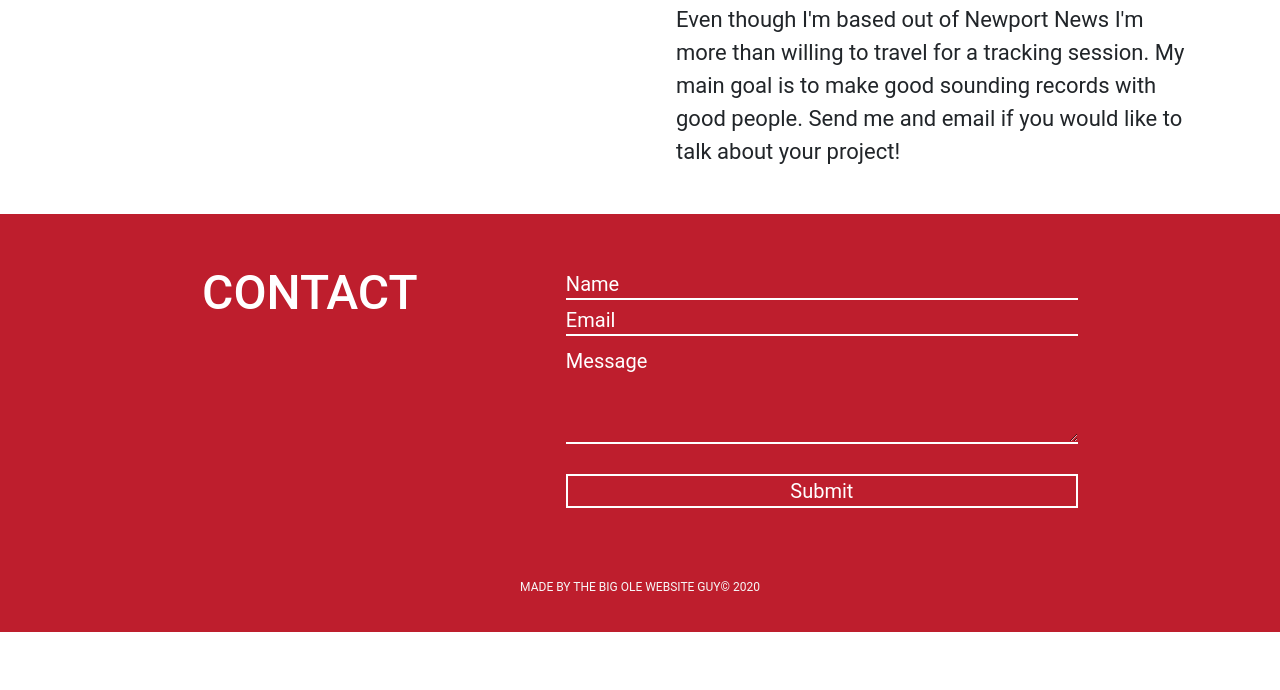
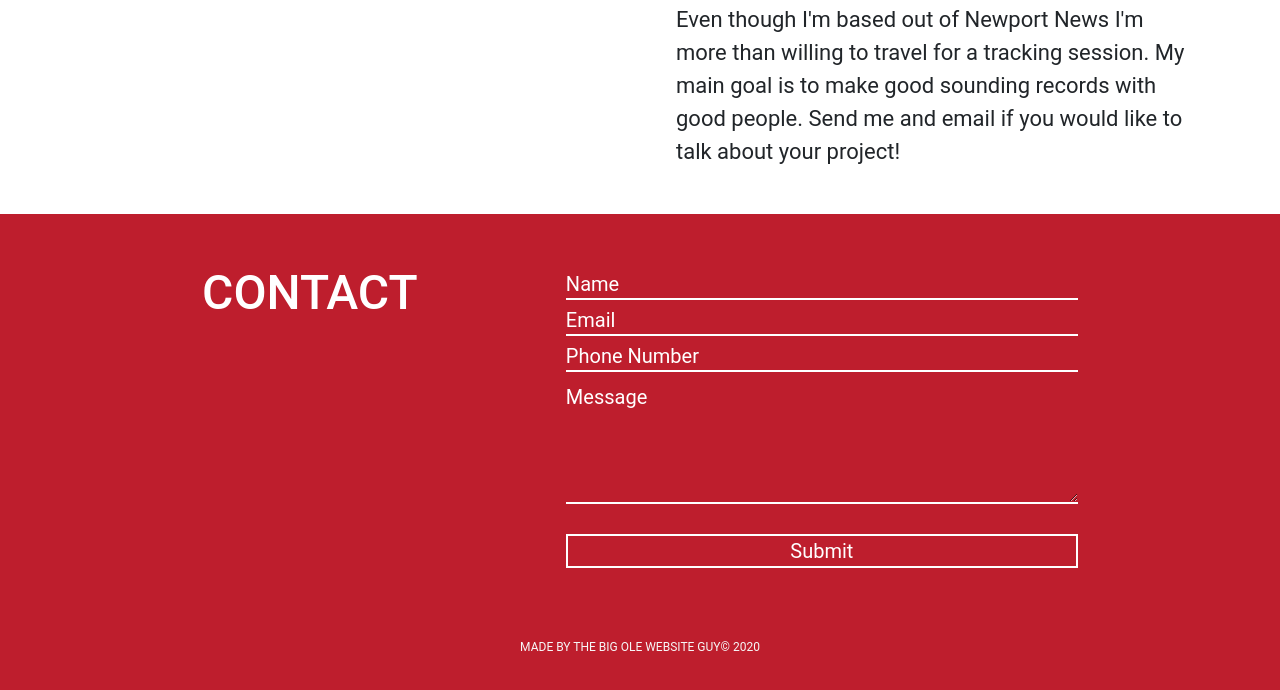
Before and after one commit to buddy-harlow/buddy-harlow-audio, a Gatsby site: page / in a window 1280 px wide. Shown: the part 2726-3416 px from the top of the page. Before the commit the page ends 3358 px from the top, so only its background shows below. Built offline with nearby package versions, Linux system fonts and the light colour scheme; Gatsby itself is replaced by a stand-in of ours.

Commit message:
Form change

```diff
--- a/src/pages/index.js
+++ b/src/pages/index.js
@@ -56,7 +56,8 @@ const IndexPage = (props) => (
     <form name="contact" id="contact-form" method="post" data-netlify="true" data-netlify-honeypot="bot-field">
       <input name="name" type="text" placeholder="Name" />
       <input name="email" type="email" placeholder="Email" />
-      <textarea name="message" rows="4" cols="50" placeholder="Message"/>
+      <input name="phone-number" type="text" placeholder="Phone Number" />
+      <textarea name="message" rows="5"placeholder="Message"/>
       <button>Submit</button>
     </form>
 
```
